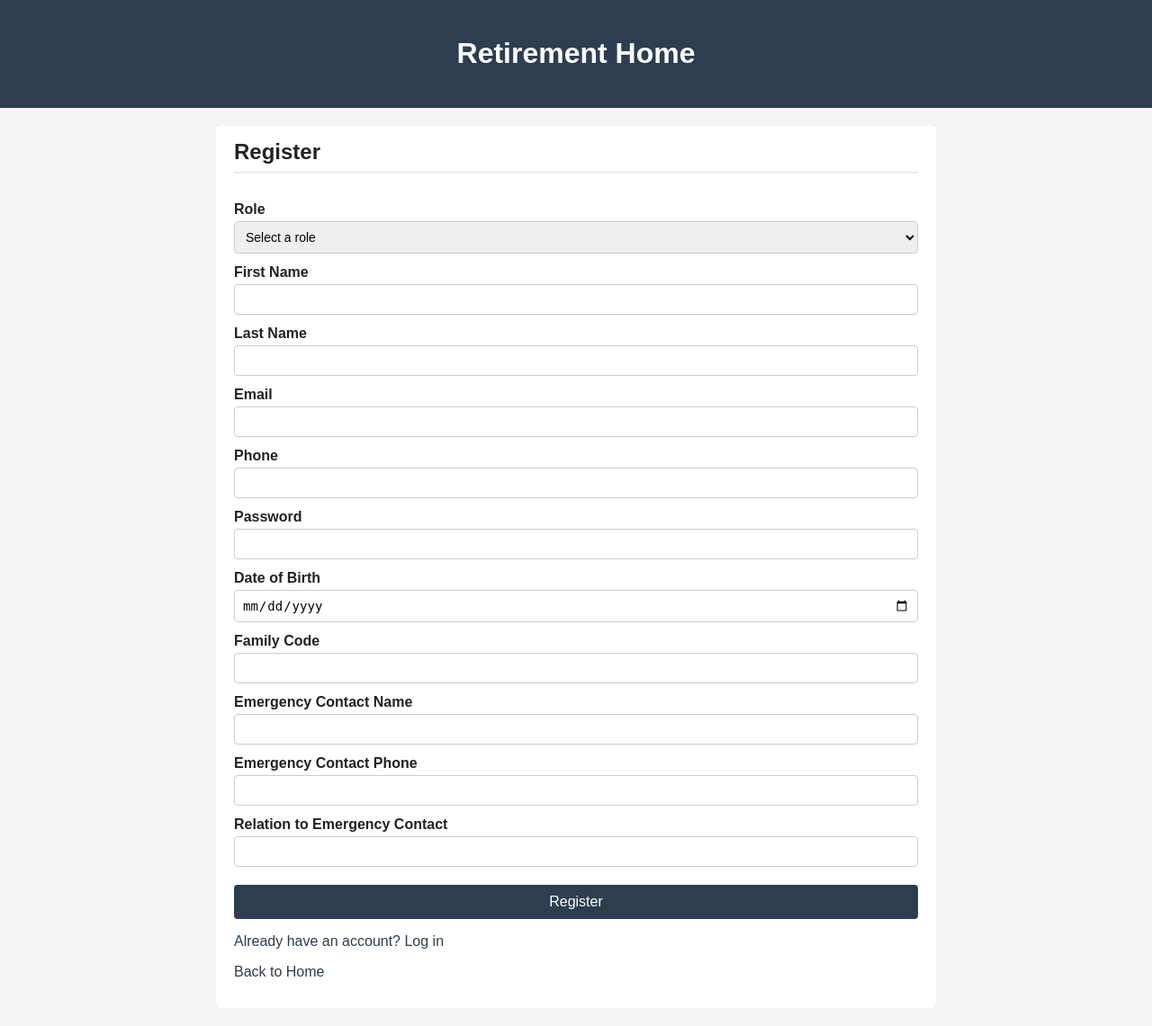
After one commit to CMervy/CSET-220-Project, a Laravel app: page /register in a window 1280 px wide. The commit adds this page. Shown: the whole page at 90% size. Run offline with Laravel 12, Linux system fonts and the light colour scheme; parts of the project's set-up code (start-up, migrations or seed data) failed here and were passed over.

Commit message:
Login and register html css

```diff
--- a/public/css/style.css
+++ b/public/css/style.css
@@ -48,3 +48,36 @@ a {
 a:hover {
     text-decoration: underline;
 }
+form {
+    display: flex;
+    flex-direction: column;
+}
+
+label {
+    margin-top: 12px;
+    margin-bottom: 4px;
+    font-weight: bold;
+}
+
+input,
+select {
+    padding: 8px;
+    border: 1px solid #ccc;
+    border-radius: 4px;
+    font-size: 14px;
+}
+
+button {
+    margin-top: 20px;
+    padding: 10px;
+    background: #2c3e50;
+    color: white;
+    border: none;
+    border-radius: 4px;
+    font-size: 16px;
+    cursor: pointer;
+}
+
+button:hover {
+    background: #1a252f;
+}
--- /dev/null
+++ b/resources/views/register.blade.php
@@ -0,0 +1,67 @@
+<!DOCTYPE html>
+<html lang="en">
+<head>
+    <meta charset="UTF-8">
+    <meta name="viewport" content="width=device-width, initial-scale=1.0">
+    <title>Register</title>
+    <link rel="stylesheet" href="{{ asset('css/style.css') }}">
+</head>
+<body>
+    <header>
+        <h1>Retirement Home</h1>
+    </header>
+
+    <main>
+        <section>
+            <h2>Register</h2>
+            <form method="POST" action="/register">
+                @csrf
+                <label for="role">Role</label>
+                <select id="role" name="role" required>
+                    <option value="">Select a role</option>
+                    <option value="patient">Patient</option>
+                    <option value="family">Family</option>
+                    <option value="caregiver">Caregiver</option>
+                    <option value="supervisor">Supervisor</option>
+                    <option value="admin">Admin</option>
+                    <option value="doctor">Doctor</option>
+                </select>
+
+                <label for="first_name">First Name</label>
+                <input type="text" id="first_name" name="first_name" required>
+
+                <label for="last_name">Last Name</label>
+                <input type="text" id="last_name" name="last_name" required>
+
+                <label for="email">Email</label>
+                <input type="email" id="email" name="email" required>
+
+                <label for="phone">Phone</label>
+                <input type="tel" id="phone" name="phone" required>
+
+                <label for="password">Password</label>
+                <input type="password" id="password" name="password" required>
+
+                <label for="date_of_birth">Date of Birth</label>
+                <input type="date" id="date_of_birth" name="date_of_birth" required>
+
+                <label for="family_code">Family Code</label>
+                <input type="text" id="family_code" name="family_code">
+
+                <label for="emergency_contact_name">Emergency Contact Name</label>
+                <input type="text" id="emergency_contact_name" name="emergency_contact_name">
+
+                <label for="emergency_contact_phone">Emergency Contact Phone</label>
+                <input type="tel" id="emergency_contact_phone" name="emergency_contact_phone">
+
+                <label for="emergency_contact_relation">Relation to Emergency Contact</label>
+                <input type="text" id="emergency_contact_relation" name="emergency_contact_relation">
+
+                <button type="submit">Register</button>
+            </form>
+            <p><a href="/login">Already have an account? Log in</a></p>
+            <p><a href="/">Back to Home</a></p>
+        </section>
+    </main>
+</body>
+</html>
--- a/routes/web.php
+++ b/routes/web.php
@@ -5,3 +5,9 @@ use Illuminate\Support\Facades\Route;
 Route::get('/', function () {
     return view('home');
 });
+Route::get('/login', function () {
+    return view('login');
+});
+Route::get('/register', function () {
+    return view('register');
+});
```
Also changed, not shown: resources/views/login.blade.php (added, +32 -0 lines).
